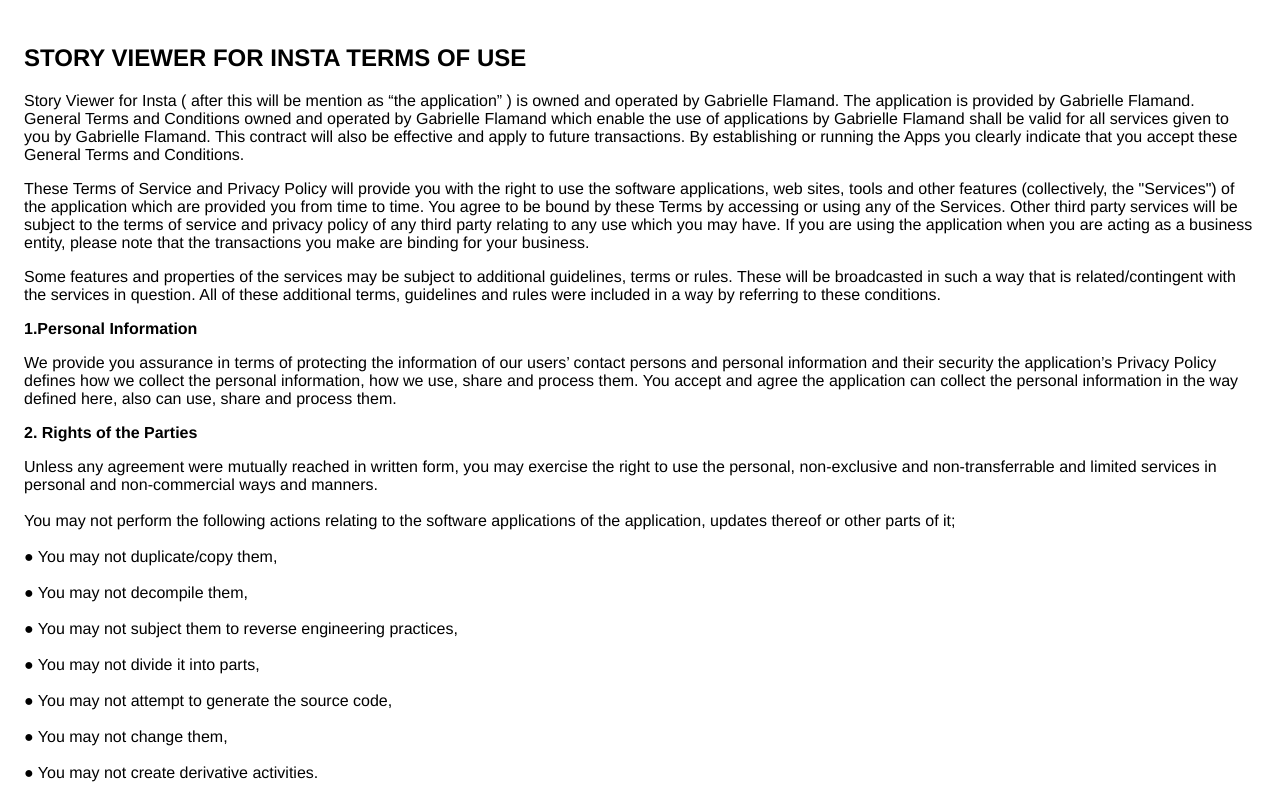
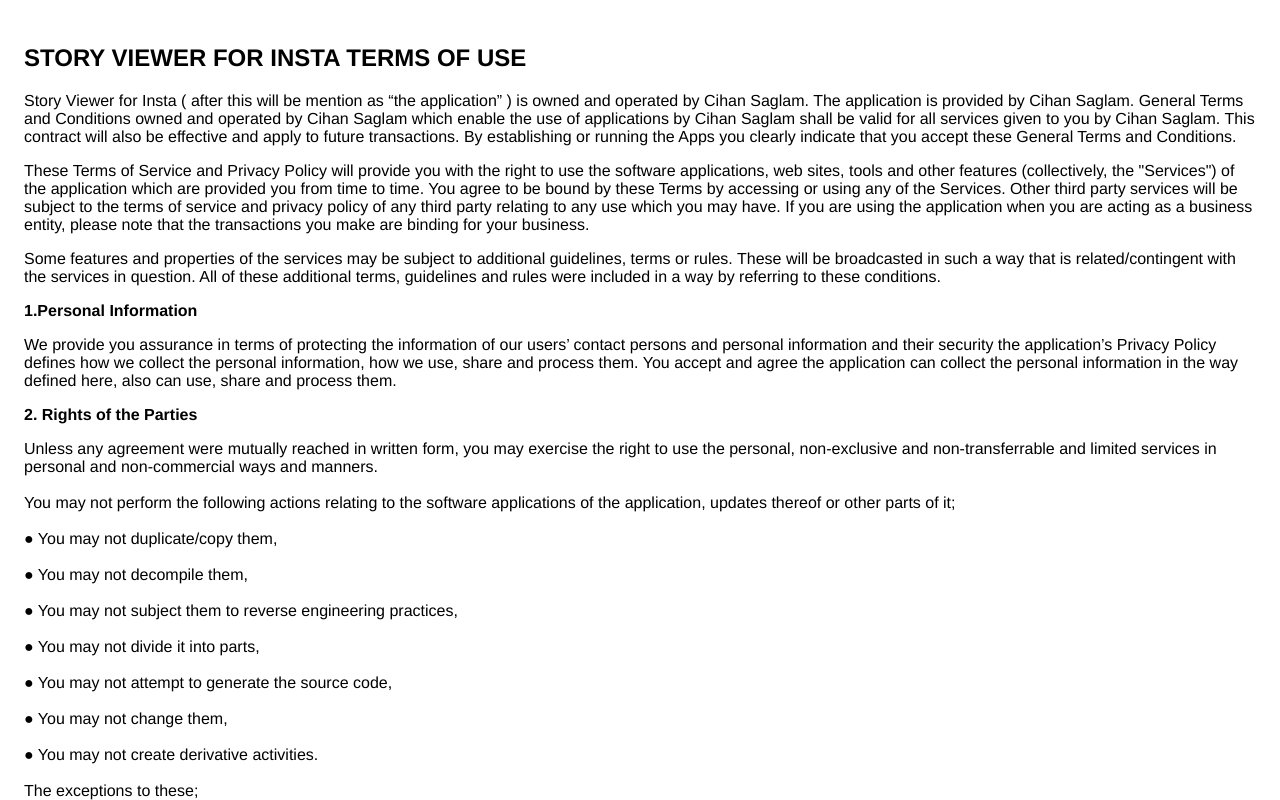
Before and after one commit to storyviewer/storyviewer.github.io, a plain HTML site: page terms_and_conditions.html in a window 1280 px wide. Shown: the top 800 px of the page. Drawn offline with Linux system fonts and the light colour scheme.

Commit message:
Update terms_and_conditions.html

```diff
--- a/terms_and_conditions.html
+++ b/terms_and_conditions.html
@@ -16,7 +16,7 @@
 <body>
     <h2>STORY VIEWER FOR INSTA TERMS OF USE</h2>
     <p>
-        Story Viewer for Insta ( after this will be mention as “the application” ) is owned and operated by Gabrielle Flamand. The application is provided by Gabrielle Flamand. General Terms and Conditions owned and operated by Gabrielle Flamand which enable the use of applications by Gabrielle Flamand shall be valid for all services given to you by Gabrielle Flamand. This contract will also be effective and apply to future transactions. By establishing or running the Apps you clearly indicate that you accept these General Terms and Conditions.
+        Story Viewer for Insta ( after this will be mention as “the application” ) is owned and operated by Cihan Saglam. The application is provided by Cihan Saglam. General Terms and Conditions owned and operated by Cihan Saglam which enable the use of applications by Cihan Saglam shall be valid for all services given to you by Cihan Saglam. This contract will also be effective and apply to future transactions. By establishing or running the Apps you clearly indicate that you accept these General Terms and Conditions.
     </p>
     <p>
         These Terms of Service and Privacy Policy will provide you with the right to use the software applications, web sites, tools and other features (collectively, the "Services") of the application which are provided you from time to time. You agree to be bound by these Terms by accessing or using any of the Services. Other third party services will be subject to the terms of service and privacy policy of any third party relating to any use which you may have. If you are using the application when you are acting as a business entity, please note that the transactions you make are binding for your business.
```
